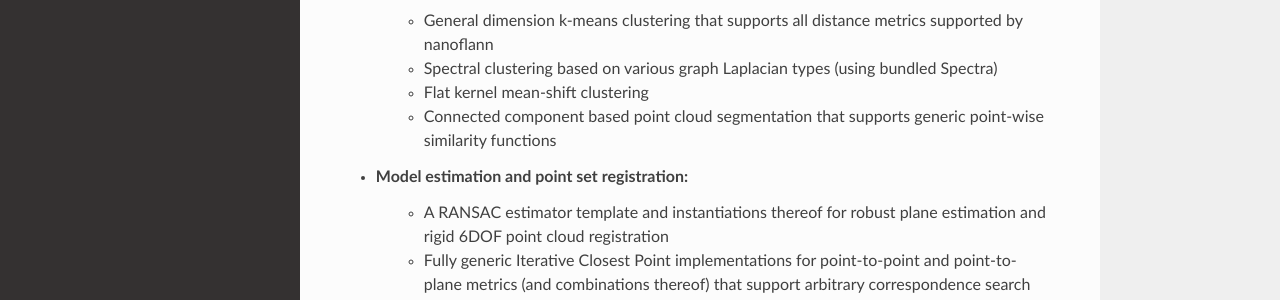
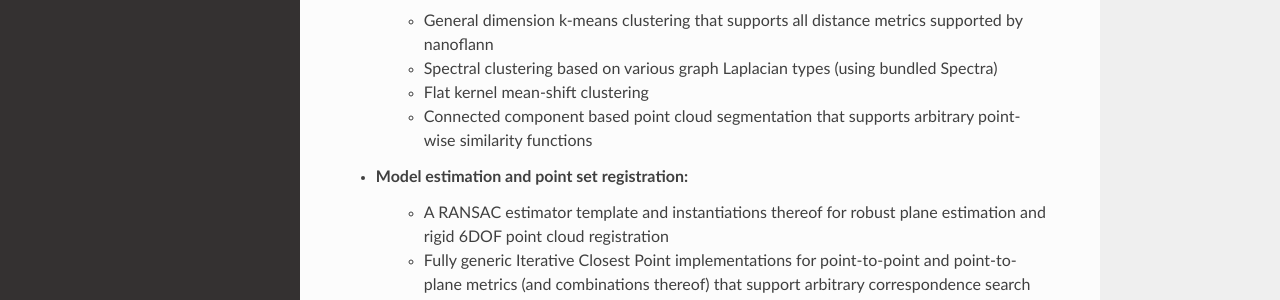
Before and after one commit to kzampog/cilantro, a Sphinx documentation site: the page built from docs/index.rst, in a window 1280 px wide and 900 px high, scrolled down 532 px. Shown: the part 196-496 px from the top of the window. Built offline with Sphinx 7.4.7 and the Read the Docs theme 2.0.0, drawn with Linux system fonts in a browser that asks for light colours.

Commit message:
Minor change

```diff
--- a/docs/index.rst
+++ b/docs/index.rst
@@ -26,7 +26,7 @@ Supported functionality
 	* General dimension k-means clustering that supports all distance metrics supported by nanoflann
 	* Spectral clustering based on various graph Laplacian types (using bundled Spectra)
 	* Flat kernel mean-shift clustering
-	* Connected component based point cloud segmentation that supports generic point-wise similarity functions
+	* Connected component based point cloud segmentation that supports arbitrary point-wise similarity functions
 
 * **Model estimation and point set registration:**
 	* A RANSAC estimator template and instantiations thereof for robust plane estimation and rigid 6DOF point cloud registration
```
